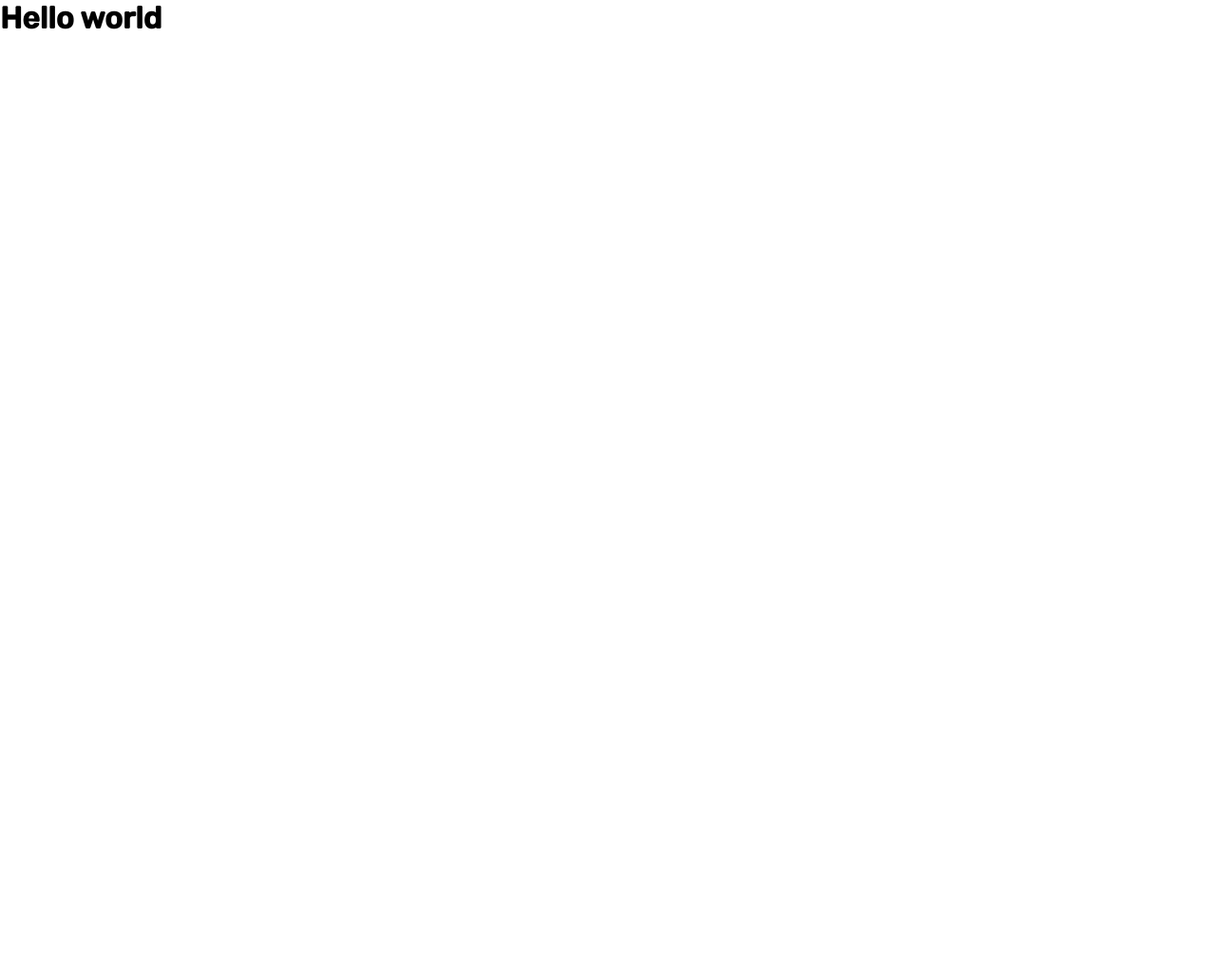
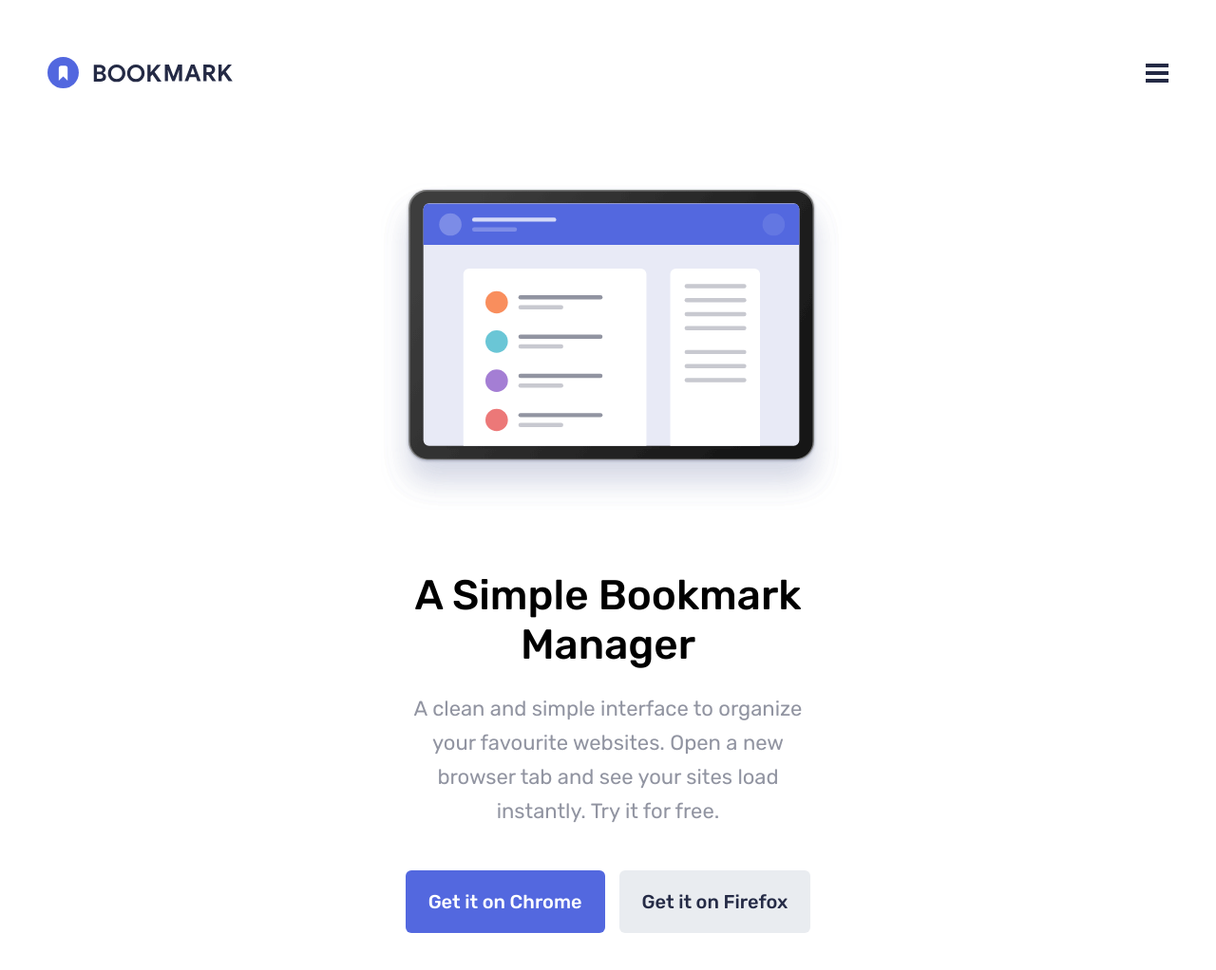
Before and after one commit to Maximo-4ever/Bookmark-Landing-Page, a plain HTML site: page index.html in a window 1280 px wide. Shown: the whole page at 95% size. Before the commit the page ends 800 px from the top, so only its background shows below. Drawn offline with Linux system fonts and the light colour scheme.

Commit message:
Crea el navbar y el header de la pagina

```diff
--- a/index.html
+++ b/index.html
@@ -12,9 +12,41 @@
       href="https://fonts.googleapis.com/css2?family=Rubik:wght@400;500&display=swap"
       rel="stylesheet"
     />
+    <link
+      rel="shortcut icon"
+      href="./images/favicon-32x32.png"
+      type="image/x-icon"
+    />
   </head>
   <body>
-    <h1>Hello world</h1>
+    <nav class="nav">
+      <img
+        class="nav__logo"
+        src="./images/logo-bookmark.svg"
+        alt="Logo bookmark"
+      />
+      <img
+        class="nav__hamburger"
+        src="./images/icon-hamburger.svg"
+        alt="Icon hamburger"
+      />
+    </nav>
+    <header class="header">
+      <div class="header__imgContaienr">
+        <img src="./images/illustration-hero.svg" alt="illustration hero" />
+      </div>
+      <article class="header__body">
+        <h1 class="header__body__title">A Simple Bookmark Manager</h1>
+        <p class="header__body__text">
+          A clean and simple interface to organize your favourite websites. Open
+          a new browser tab and see your sites load instantly. Try it for free.
+        </p>
+        <div class="header__btnContainer">
+          <button class="btn btn-primary">Get it on Chrome</button>
+          <button class="btn btn-secondary">Get it on Firefox</button>
+        </div>
+      </article>
+    </header>
   </body>
 
   <script src="./app.js"></script>
--- a/style.css
+++ b/style.css
@@ -6,6 +6,81 @@ html {
   padding: 0;
   box-sizing: inherit;
 }
+:root {
+  /* ### Primary */
+  --Soft-Blue: hsl(231, 69%, 60%);
+  --Soft-Red: hsl(0, 94%, 66%);
+
+  /* ### Neutral */
+  --Grayish-Blue: hsl(229, 8%, 60%);
+  --Very-Dark-Blue: hsl(229, 31%, 21%);
+}
 body {
   font-family: "Rubik", sans-serif;
 }
+.nav {
+  display: flex;
+  align-items: center;
+  justify-content: space-between;
+  padding: 60px 50px;
+}
+.nav__logo {
+  height: 33px;
+}
+.nav__hamburger {
+  height: 20px;
+}
+.header {
+  padding: 40px 22px;
+  max-width: 522px;
+  margin: auto;
+}
+.header__imgContaienr {
+  width: 485px;
+}
+.header__imgContaienr img {
+  width: 100%;
+  height: 100%;
+}
+.header__body {
+  display: flex;
+  flex-direction: column;
+  align-items: center;
+  justify-content: center;
+  text-align: center;
+  row-gap: 24px;
+  margin-top: 60px;
+}
+.header__body__title {
+  font-size: 44px;
+  font-weight: 500;
+}
+.header__body__text {
+  font-size: 22px;
+  color: var(--Grayish-Blue);
+  line-height: 36px;
+  max-width: 415px;
+}
+.header__btnContainer {
+  display: flex;
+  margin-top: 20px;
+  gap: 15px;
+}
+.btn {
+  font-family: "Rubik", sans-serif;
+  display: inline-block;
+  font-size: 20px;
+  font-weight: 500;
+  padding: 21px 24px;
+  border-radius: 6px;
+  border: none;
+  outline: none;
+}
+.btn-primary {
+  background-color: var(--Soft-Blue);
+  color: #fff;
+}
+.btn-secondary {
+  background-color: #e9ecf0;
+  color: var(--Very-Dark-Blue);
+}
```
